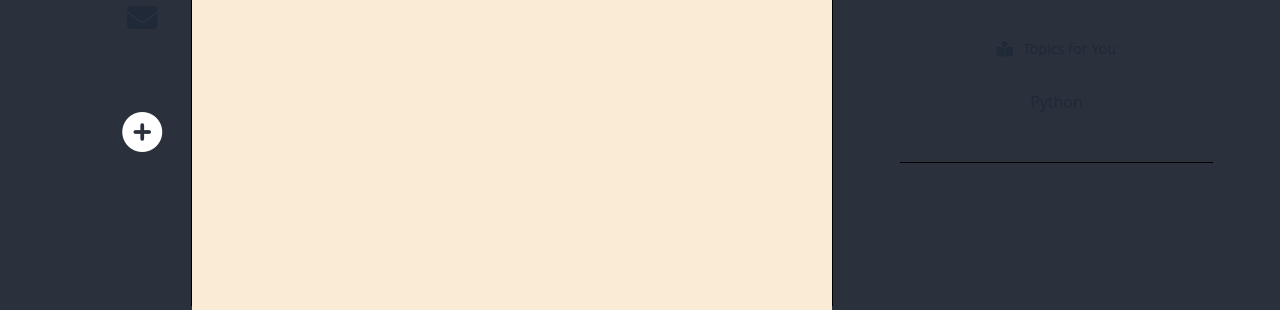
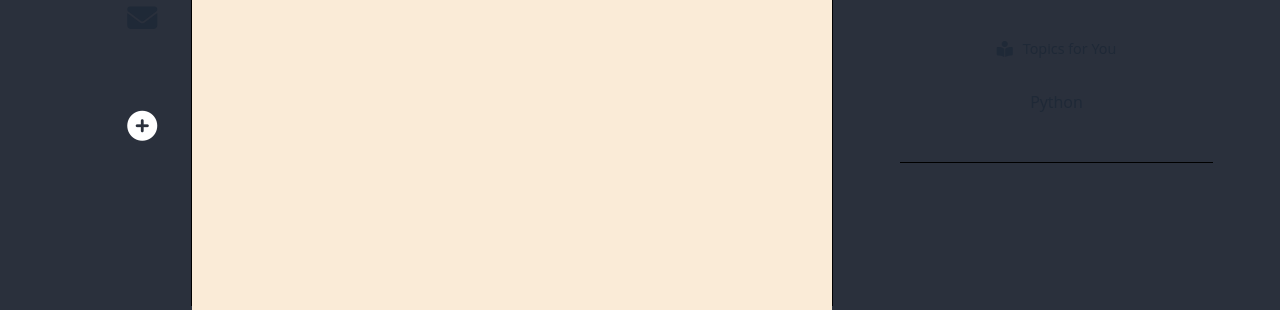
Before and after one commit to LucasMERN/project-night-blog, a Node server app: page /blog/new in a window 1280 px wide. Shown: the part 494-804 px from the top of the page. Run offline with Node 20, Linux system fonts and the light colour scheme; the visitor is signed in with stand-in values (Sample User, id 1); some libraries are stand-ins or nearby versions.

Commit message:
Got rid of sizing attribute on active nav icons

```diff
--- a/public/css/main.css
+++ b/public/css/main.css
@@ -27,7 +27,6 @@ a {
 
 .navActive {
     color: white;
-    font-size: 2rem;
 }
 
 /* //////////////NAVBAR///////////////////// */
```
